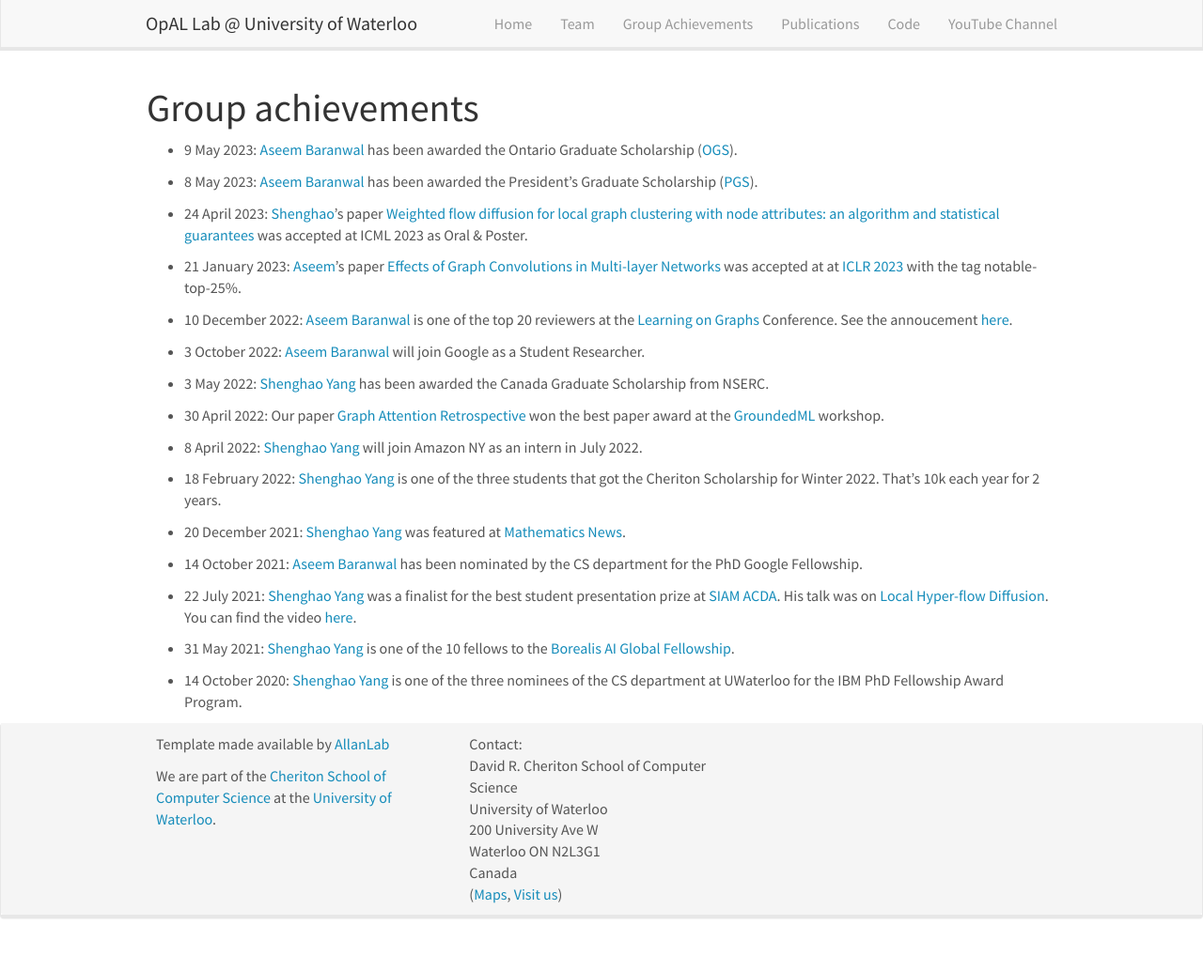
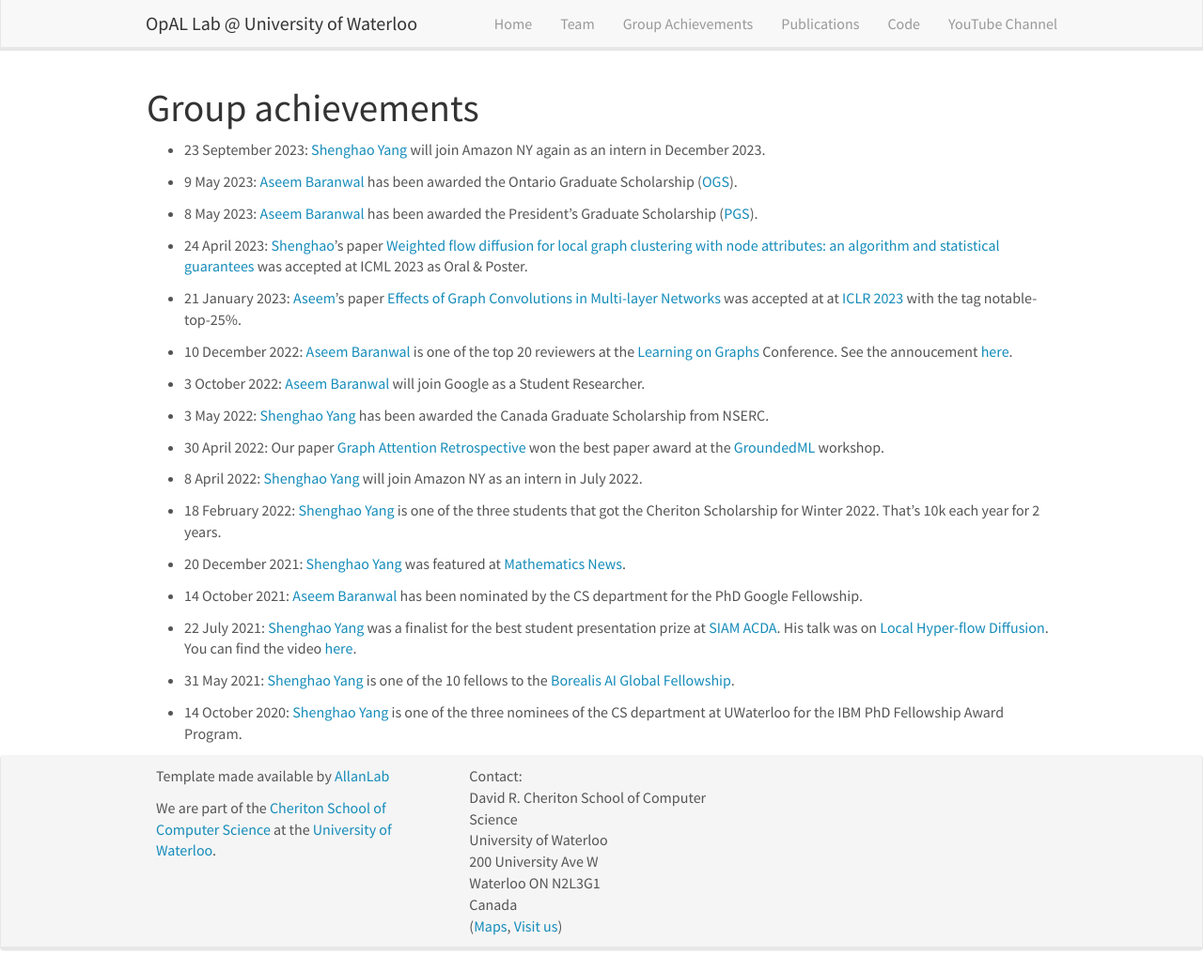
Before and after one commit to opallab/opallab.github.io, a Jekyll site: the page built from _pages/group_achievements.md, in a window 1280 px wide and 1034 px high. Shown: the whole window at 94% size. Built offline with Jekyll 4.4.1, drawn with Linux system fonts in a browser that asks for light colours; nearby versions of some CDN libraries.

Commit message:
achievements

```diff
--- a/_pages/group_achievements.md
+++ b/_pages/group_achievements.md
@@ -7,6 +7,8 @@ permalink: /group_achievements
 ---
 
 # Group achievements
+
+- 23 September 2023: <a href='https://cs.uwaterloo.ca/~s286yang/'>Shenghao Yang</a> will join Amazon NY again as an intern in December 2023.
 
 - 9 May 2023:
 <a href='https://aseemrb.me'>Aseem Baranwal</a> has been awarded the Ontario Graduate Scholarship (<a href='https://osap.gov.on.ca/OSAPPortal/en/A-ZListofAid/PRDR019245.html'>OGS</a>).
```
